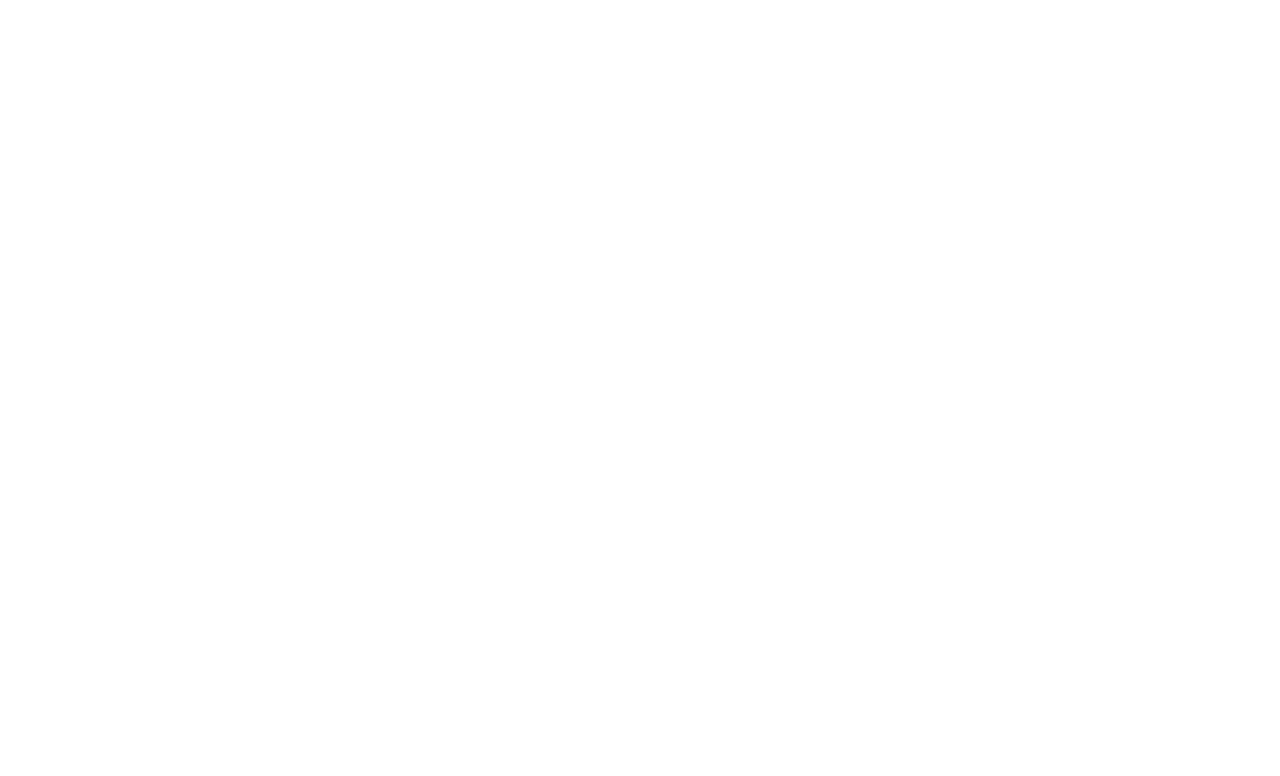
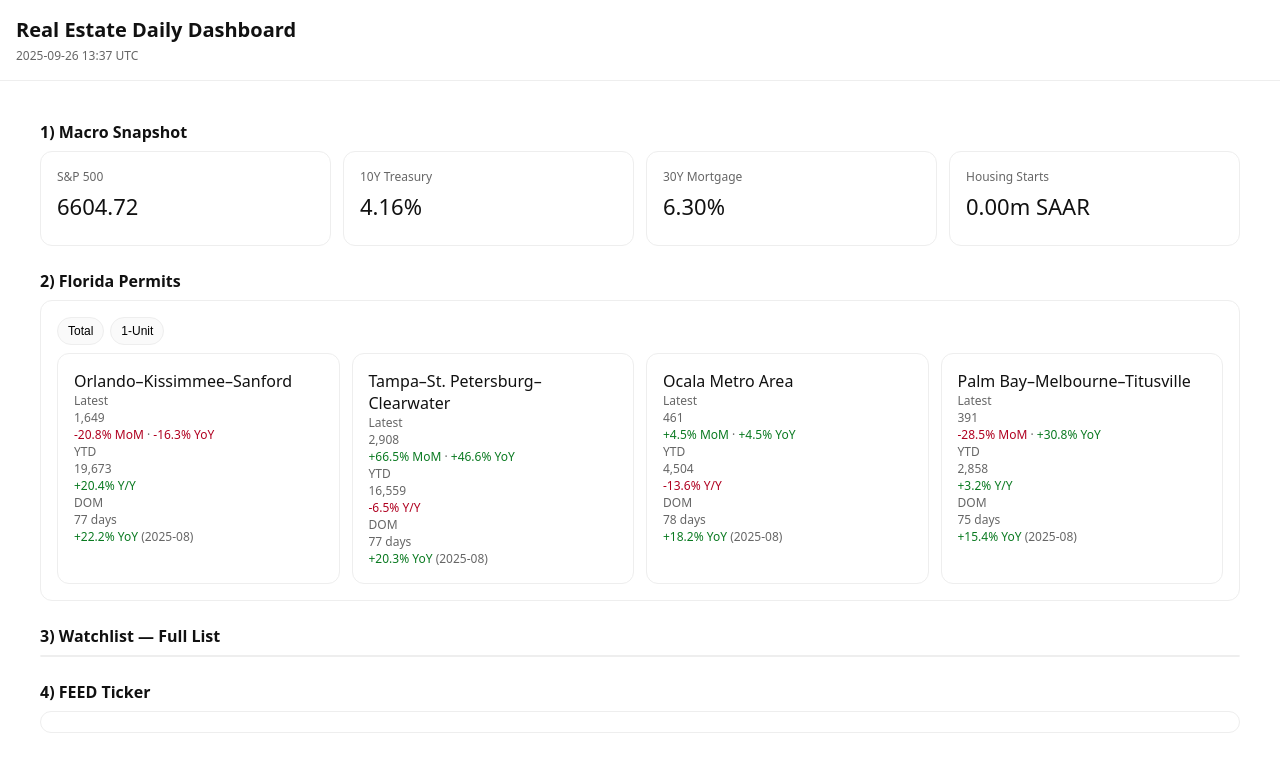
Before and after one commit to wdotmac/real-estate-dashboard, a plain HTML site: page index.html in a window 1280 px wide. Drawn offline with Linux system fonts and the light colour scheme.

Commit message:
Update index.html

```diff
--- a/index.html
+++ b/index.html
@@ -1,7 +1,107 @@
+<!doctype html>
+<html lang="en">
+<head>
+  <meta charset="utf-8" />
+  <meta name="viewport" content="width=device-width, initial-scale=1" />
+  <title>Real Estate Daily Dashboard</title>
+  <style>
+    :root { font-family: system-ui, -apple-system, Segoe UI, Roboto, Ubuntu, Cantarell, Noto Sans, Arial, sans-serif; }
+    body { margin: 0; color: #111; background: #fff; }
+    header { padding: 16px; border-bottom: 1px solid #eee; }
+    main { max-width: 1200px; margin: 0 auto; padding: 16px; }
+    h1 { font-size: 20px; margin: 0; }
+    h2 { margin: 10px 0 8px; font-size: 16px; }
+    .asof { color: #666; font-size: 12px; margin-top: 4px; }
+    section { margin: 24px 0; }
+    .card { border: 1px solid #eee; border-radius: 12px; padding: 16px; background: #fff; }
+    .grid { display: grid; gap: 12px; }
+    .grid.cols-2 { grid-template-columns: repeat(auto-fit, minmax(260px, 1fr)); }
+    .kpi-label { color: #666; font-size: 12px; }
+    .kpi-value { font-size: 22px; margin: 6px 0 8px; }
+    .kpi-sub { color: #666; font-size: 12px; }
+    .pos { color: #0a7a21; }
+    .neg { color: #b00020; }
+    table { width: 100%; border-collapse: collapse; font-size: 14px; }
+    th, td { padding: 8px; border-bottom: 1px solid #f0f0f0; text-align: left; }
+    th { background: #fafafa; position: sticky; top: 0; z-index: 1; }
+    .muted { color: #666; font-size: 12px; }
+    .ticker { white-space: nowrap; overflow: hidden; text-overflow: ellipsis; }
+    /* FEED ticker */
+    .feedbar { border: 1px solid #eee; border-radius: 12px; padding: 10px 12px; background: #fff; }
+    .feeditem { font-size: 14px; margin: 6px 0; }
+    .feeditem a { text-decoration: none; color: #0366d6; }
+    .tabs { display: flex; gap: 6px; margin-bottom: 8px; }
+    .tab { font-size: 12px; padding: 6px 10px; border: 1px solid #eee; border-radius: 16px; cursor: default; background: #fafafa; }
+  </style>
+</head>
+<body>
+  <header>
+    <h1>Real Estate Daily Dashboard</h1>
+    <div class="asof" id="lastUpdated">Loading…</div>
+  </header>
+  <main>
+    <!-- 1) Macro Snapshot -->
+    <section>
+      <h2>1) Macro Snapshot</h2>
+      <div id="macro" class="grid cols-2">
+        <div class="card"><div class="kpi-label">S&amp;P 500</div><div class="kpi-value" id="spx">—</div><div class="kpi-sub" id="spxDelta"></div></div>
+        <div class="card"><div class="kpi-label">10Y Treasury</div><div class="kpi-value" id="ust10">—</div><div class="kpi-sub" id="ust10Delta"></div></div>
+        <div class="card"><div class="kpi-label">30Y Mortgage</div><div class="kpi-value" id="mort30">—</div><div class="kpi-sub" id="mort30Delta"></div></div>
+        <div class="card"><div class="kpi-label">Housing Starts</div><div class="kpi-value" id="starts">—</div><div class="kpi-sub" id="startsDelta"></div></div>
+      </div>
+    </section>
+
+    <!-- 2) Florida Permits (Finalized) -->
+    <section>
+      <h2>2) Florida Permits</h2>
+      <div class="card">
+        <div class="tabs" id="typeToggle">
+          <button class="tab active" data-type="total">Total</button>
+          <button class="tab" data-type="1unit">1-Unit</button>
+        </div>
+        <div id="flPermitsKPI" class="grid cols-2">
+          <div class="card kpi"><div class="label">Orlando–Kissimmee–Sanford</div>
+            <div class="kpi-sub"><div class="sub-label">Latest</div><div class="value">—</div><div class="delta"></div></div>
+            <div class="kpi-sub"><div class="sub-label">YTD</div><div class="value">—</div><div class="delta"></div></div>
+            <div class="kpi-sub"><div class="sub-label">DOM</div><div class="value">—</div><div class="delta"></div></div>
+          </div>
+          <div class="card kpi"><div class="label">Tampa–St. Petersburg–Clearwater</div>
+            <div class="kpi-sub"><div class="sub-label">Latest</div><div class="value">—</div><div class="delta"></div></div>
+            <div class="kpi-sub"><div class="sub-label">YTD</div><div class="value">—</div><div class="delta"></div></div>
+            <div class="kpi-sub"><div class="sub-label">DOM</div><div class="value">—</div><div class="delta"></div></div>
+          </div>
+          <div class="card kpi"><div class="label">Ocala Metro Area</div>
+            <div class="kpi-sub"><div class="sub-label">Latest</div><div class="value">—</div><div class="delta"></div></div>
+            <div class="kpi-sub"><div class="sub-label">YTD</div><div class="value">—</div><div class="delta"></div></div>
+            <div class="kpi-sub"><div class="sub-label">DOM</div><div class="value">—</div><div class="delta"></div></div>
+          </div>
+          <div class="card kpi"><div class="label">Palm Bay–Melbourne–Titusville</div>
+            <div class="kpi-sub"><div class="sub-label">Latest</div><div class="value">—</div><div class="delta"></div></div>
+            <div class="kpi-sub"><div class="sub-label">YTD</div><div class="value">—</div><div class="delta"></div></div>
+            <div class="kpi-sub"><div class="sub-label">DOM</div><div class="value">—</div><div class="delta"></div></div>
+          </div>
+        </div>
+      </div>
+    </section>
+
+    <!-- 3) Watchlist — Full List -->
+    <section>
+      <h2>3) Watchlist — Full List</h2>
+      <div class="card" style="padding:0;">
+        <div style="overflow:auto"><table id="watchlist"></table></div>
+      </div>
+    </section>
+
+    <!-- 4) FEED Ticker -->
+    <section>
+      <h2>4) FEED Ticker</h2>
+      <div id="feed" class="feedbar"></div>
+    </section>
+  </main>
+
   <script>
   /* FINAL dashboard data hydration — uses data/state.json produced by GitHub Actions */
   (async function () {
-  // Fetch state.json (cache-buster to avoid stale CDN)
     let resp;
     try {
       resp = await fetch('data/state.json?cb=' + Date.now());
@@ -16,121 +116,54 @@
     }
     const S = await resp.json();
 
-  // Helpers
-  const fmtPct = (x, d=2) => (x === null || x === undefined) ? '—' : ((x>=0?'+':'') + (100*x).toFixed(d) + '%');
+    const fmtPct = (x, d=2) => (x==null) ? '—' : ((x>=0?'+':'') + (100*x).toFixed(d) + '%');
     const cls = (x) => (x>0?'pos':(x<0?'neg':'flat'));
     const setHTML = (el, html) => { if (el) el.innerHTML = html; };
     const setText = (el, txt) => { if (el) el.textContent = txt; };
 
-  // 1) Header "As of"
+    // Header
     setText(document.getElementById('lastUpdated'), S.as_of || '—');
 
-  // 2) Macro cards (S&P 500, 10Y, 30Y Mortgage, Housing Starts)
-  if (S.macro?.spx) {
-    const p = Number(S.macro.spx.price || 0);
-    const d = Number(S.macro.spx.pct_1d || 0);
-    setText(document.getElementById('spx'), p.toLocaleString(undefined, {minimumFractionDigits:2, maximumFractionDigits:2}));
-    setHTML(document.getElementById('spxDelta'),
-      `<span class="${cls(d)}">${fmtPct(d,2)}</span> 1d`);
+    // Macro
+    if (S.macro?.spx) { setText(document.getElementById('spx'), S.macro.spx.price.toFixed(2)); }
+    if (S.macro?.ten_year) { setText(document.getElementById('ust10'), S.macro.ten_year.yield_pct.toFixed(2)+'%'); }
+    if (S.macro?.mortgage_30y) { setText(document.getElementById('mort30'), S.macro.mortgage_30y.rate_pct.toFixed(2)+'%'); }
+    if (S.macro?.starts) { setText(document.getElementById('starts'), (S.macro.starts.level_saar/1_000_000).toFixed(2)+'m SAAR'); }
+
+    // Permits
+    const msas = S.permits?.msa || {};
+    const KEY = {
+      'Orlando–Kissimmee–Sanford':'Orlando–Kissimmee–Sanford',
+      'Tampa–St. Petersburg–Clearwater':'Tampa–St. Petersburg–Clearwater',
+      'Ocala Metro Area':'Ocala',
+      'Palm Bay–Melbourne–Titusville':'Palm Bay–Melbourne–Titusville'
+    };
+    function render(type){
+      document.querySelectorAll('#flPermitsKPI .kpi').forEach(kpi=>{
+        const label = kpi.querySelector('.label').textContent.trim();
+        const M = msas[KEY[label]]; if(!M) return;
+        const bucket = (type==='1unit')?M.one_unit:M.total;
+        const subs = kpi.querySelectorAll('.kpi-sub');
+        if(bucket){
+          setText(subs[0].querySelector('.value'), bucket.latest?.toLocaleString()||'—');
+          setHTML(subs[0].querySelector('.delta'), `<span class="${cls(bucket.mom)}">${fmtPct(bucket.mom,1)} MoM</span> · <span class="${cls(bucket.yoy)}">${fmtPct(bucket.yoy,1)} YoY</span>`);
+          setText(subs[1].querySelector('.value'), bucket.ytd_count?.toLocaleString()||'—');
+          setHTML(subs[1].querySelector('.delta'), `<span class="${cls(bucket.ytd_yoy)}">${fmtPct(bucket.ytd_yoy,1)} Y/Y</span>`);
         }
-  if (S.macro?.ten_year) {
-    // ten_year.yield_pct is a percent like 4.27 (not 0.0427)
-    const y = Number(S.macro.ten_year.yield_pct || 0);
-    const bp = Math.round(Number(S.macro.ten_year.delta_bp_1d || 0));
-    setText(document.getElementById('ust10'), y.toFixed(2) + '%');
-    setHTML(document.getElementById('ust10Delta'),
-      `<span class="${cls(bp)}">${bp>=0?'+':''}${bp}bp</span>`);
-  }
-  if (S.macro?.mortgage_30y) {
-    const y = Number(S.macro.mortgage_30y.rate_pct || 0);
-    const bp = Math.round(Number(S.macro.mortgage_30y.delta_bp_wow || 0));
-    setText(document.getElementById('mort30'), y.toFixed(2) + '%');
-    setHTML(document.getElementById('mort30Delta'),
-      `<span class="${cls(bp)}">${bp>=0?'+':''}${bp}bp</span> w/w`);
-  }
-  if (S.macro?.starts) {
-    const lvl = Number(S.macro.starts.level_saar || 0); // SAAR units
-    const mom = Number(S.macro.starts.mom || 0);
-    setText(document.getElementById('starts'), (lvl/1_000_000).toFixed(2) + 'm SAAR');
-    setHTML(document.getElementById('startsDelta'),
-      `<span class="${cls(mom)}">${fmtPct(mom,1)}</span> m/m`);
-  }
-
-  // 3) Florida Permits — by Metro (Total vs 1-Unit)
-  const msas = S.permits?.msa || {};
-  const dom = (m) => m?.dom ? m.dom : null;
-
-  // 🔧 Correct mappings from visible labels → JSON keys (must match exactly)
-  const KEY = {
-    'Orlando–Kissimmee–Sanford': 'Orlando–Kissimmee–Sanford',
-    'Tampa–St. Petersburg–Clearwater': 'Tampa–St. Petersburg–Clearwater', // fixed
-    'Ocala Metro Area': 'Ocala',
-    'Palm Bay–Melbourne–Titusville': 'Palm Bay–Melbourne–Titusville'       // fixed
-  };
-
-  function render(type) {
-    document.querySelectorAll('#flPermitsKPI .kpi').forEach(kpi => {
-      const label = kpi.querySelector('.label')?.textContent.trim() || '';
-      const key = KEY[label] || label;
-      const M = msas[key];
-      const blocks = kpi.querySelectorAll('.kpi-sub'); // [0]=Latest, [1]=YTD, [2]=DOM
-      if (!M || blocks.length < 3) return;
-
-      const bucket = (type === '1unit') ? M.one_unit : M.total; // Only these two are wired now
-
-      // 0) Latest month
-      const b0 = blocks[0];
-      if (bucket) {
-        setText(b0.querySelector('.sub-label'), `Latest Month · Units authorized (NSA) — ${type==='1unit'?'1-Unit':'Total'}`);
-        setText(b0.querySelector('.value'), (bucket.latest ?? '—').toLocaleString());
-        const mom = bucket.mom, yoy = bucket.yoy;
-        setHTML(b0.querySelector('.delta'),
-          `<span class="${cls(mom)}">${fmtPct(mom,1)} MoM</span> · <span class="${cls(yoy)}">${fmtPct(yoy,1)} YoY</span>`);
-      } else {
-        setText(b0.querySelector('.sub-label'), `Latest Month — ${type==='1unit'?'1-Unit':'Total'}`);
-        setText(b0.querySelector('.value'), '—');
-        setHTML(b0.querySelector('.delta'), `<span class="flat">—</span>`);
-      }
-
-      // 1) YTD
-      const b1 = blocks[1];
-      if (bucket) {
-        const mname = bucket.latest_month_name || bucket.latest_month || '—';
-        const yr = bucket.latest_year || '—';
-        setText(b1.querySelector('.sub-label'), `YTD · Jan–${mname} ${yr} vs ${yr-1} — ${type==='1unit'?'1-Unit':'Total'}`);
-        setText(b1.querySelector('.value'), (bucket.ytd_count ?? '—').toLocaleString());
-        setHTML(b1.querySelector('.delta'), `<span class="${cls(bucket.ytd_yoy)}">${fmtPct(bucket.ytd_yoy,1)} Y/Y</span>`);
-      } else {
-        setText(b1.querySelector('.sub-label'), `YTD — ${type==='1unit'?'1-Unit':'Total'}`);
-        setText(b1.querySelector('.value'), '—');
-        setHTML(b1.querySelector('.delta'), `<span class="flat">—</span>`);
-      }
-
-      // 2) DOM (median days on market)
-      const b2 = blocks[2];
-      const D = dom(M);
-      if (D) {
-        setText(b2.querySelector('.value'), `${D.days} days`);
-        setHTML(b2.querySelector('.delta'),
-          `<span class="${cls(D.yoy)}">${fmtPct(D.yoy,1)} YoY</span> <span class="fine">(${D.as_of || '—'})</span>`);
-      } else {
-        setText(b2.querySelector('.value'), '—');
-        setHTML(b2.querySelector('.delta'), `<span class="flat">—</span>`);
+        if(M.dom){
+          setText(subs[2].querySelector('.value'), M.dom.days+' days');
+          setHTML(subs[2].querySelector('.delta'), `<span class="${cls(M.dom.yoy)}">${fmtPct(M.dom.yoy,1)} YoY</span> (${M.dom.as_of})`);
         }
       });
     }
-
-  // Hook up the Type toggle
-  const toggles = document.querySelectorAll('#typeToggle button');
-  toggles.forEach(btn => {
-    btn.addEventListener('click', () => {
-      toggles.forEach(b => b.classList.remove('active'));
-      btn.classList.add('active');
-      render(btn.dataset.type);
+    document.querySelectorAll('#typeToggle button').forEach(btn=>{
+      btn.addEventListener('click',()=>{
+        document.querySelectorAll('#typeToggle button').forEach(b=>b.classList.remove('active'));
+        btn.classList.add('active'); render(btn.dataset.type);
       });
     });
-
-  // Initial render (use the currently "active" toggle)
-  render(document.querySelector('#typeToggle button.active')?.dataset.type || 'total');
+    render('total');
   })();
   </script>
+</body>
+</html>
```
Lines whose indentation alone changed are shown as unchanged.
